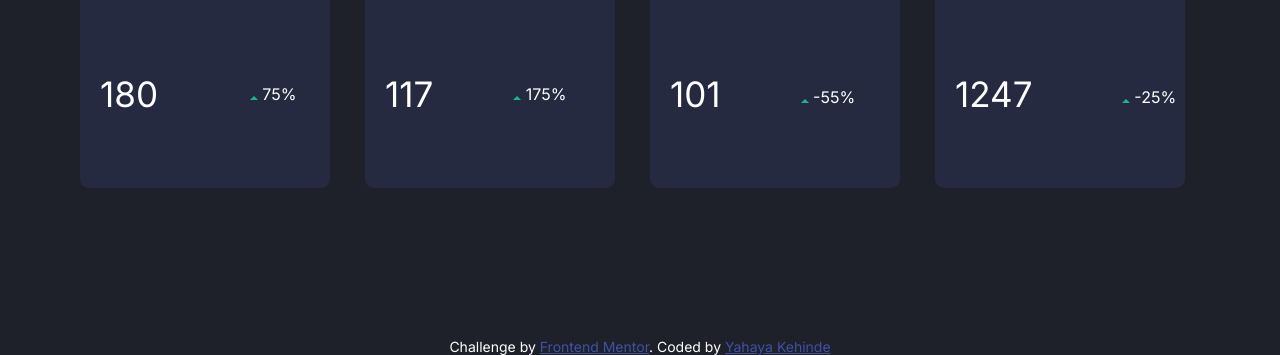
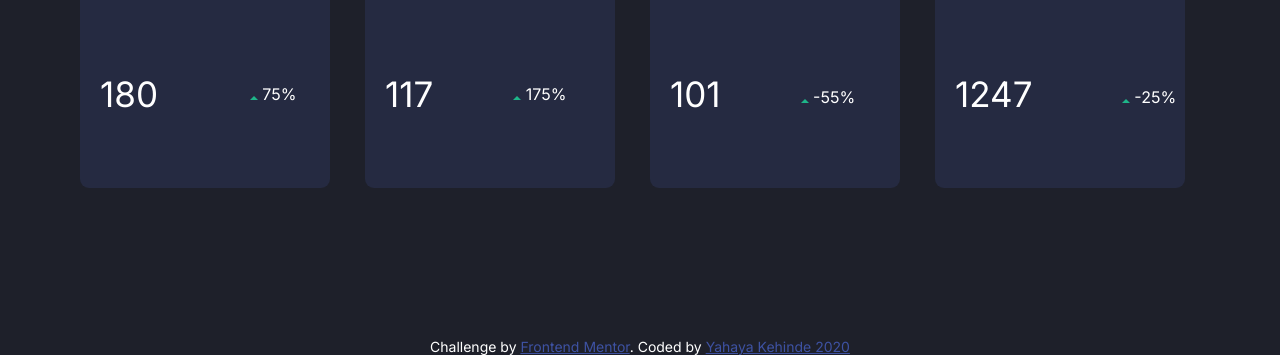
Before and after one commit to yahayakenny/social-media-dashboard, a plain HTML site: page index.html in a window 1280 px wide. Shown: the part 952-1307 px from the top of the page. Drawn offline with Linux system fonts and the light colour scheme.

Commit message:
I added a few modifications to index.html

```diff
--- a/index.html
+++ b/index.html
@@ -274,7 +274,7 @@
 
     <div class="attribution">
     <p>Challenge by <a href="https://www.frontendmentor.io?ref=challenge" target="_blank">Frontend Mentor</a>.
-      Coded by <a href="#">Yahaya Kehinde</a></p>
+      Coded by <a href="#">Yahaya Kehinde 2020</a></p>
   </div>
   <script src="script.js"></script>
   </body>
```
